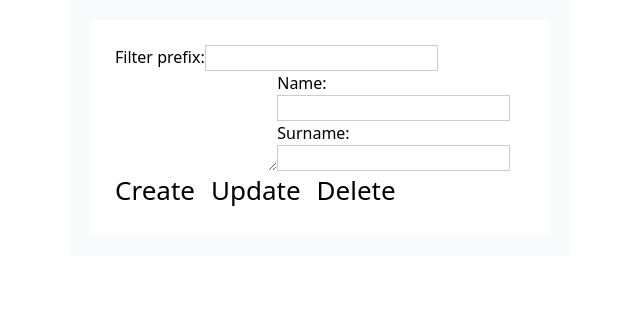
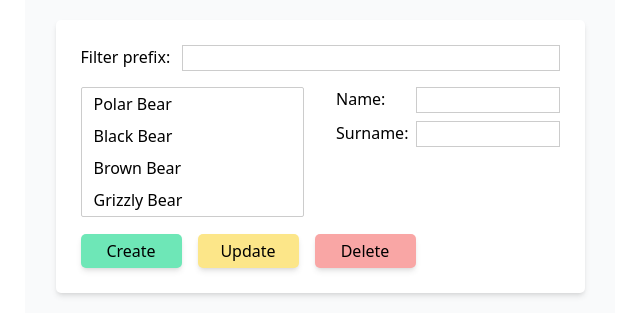
Before and after one commit to johanDev19/idiomatic-test-challenge, a React (Vite) app: page / in a window 1280 px wide. Shown: the top 336 px of the page, without its empty margins (320-960 px from the left). Built offline with nearby package versions, Linux system fonts and the light colour scheme.

Commit message:
refactor: improve the form layout

```diff
--- a/src/components/Form/Form.jsx
+++ b/src/components/Form/Form.jsx
@@ -1,32 +1,40 @@
-import Card from "../common/Card/Card";
+import classNames from "classnames";
+import Button from "../common/Button";
+import Card from "../common/Card";
 import Input from "../common/Input";
-import Label from "../common/Label/Label";
+import Label from "../common/Label";
+import Select from "../common/Select";
 import styles from "./form.module.css";
 
 function Form() {
   return (
-    <Card className={styles.formContainer}>
-      <div className="flex">
-        <Label>Filter prefix:</Label>
-        <Input />
+    <Card className={classNames(styles.formContainer, "shadow-md")}>
+      <div className="flex grow">
+        <Label className="mr-3">Filter prefix:</Label>
+        <Input className="grow" />
       </div>
-      <div className="flex justify-between">
-        <textarea />
+      <div className="mt-4 columns-2 gap-8">
+        <Select multiple className="grow">
+          <option>Polar Bear</option>
+          <option>Black Bear</option>
+          <option>Brown Bear</option>
+          <option>Grizzly Bear</option>
+        </Select>
         <div className="flex flex-col items-end">
-          <div>
-            <Label>Name:</Label>
-            <Input />
+          <div className="flex justify-between w-full">
+            <Label className={styles.label}>Name:</Label>
+            <Input className="w-full" />
           </div>
-          <div>
-            <Label>Surname:</Label>
-            <Input />
+          <div className="flex mt-2 w-full justify-between">
+            <Label className={classNames(styles.label)}>Surname:</Label>
+            <Input className="w-full" />
           </div>
         </div>
       </div>
-      <div className="flex justify-start gap-4">
-        <button>Create</button>
-        <button>Update</button>
-        <button>Delete</button>
+      <div className="flex justify-start gap-4 mt-4">
+        <Button color="#6ee7b7">Create</Button>
+        <Button color="#fce689">Update</Button>
+        <Button color="#f9a6a5">Delete</Button>
       </div>
     </Card>
   );
--- a/src/components/Form/form.module.css
+++ b/src/components/Form/form.module.css
@@ -1,4 +1,7 @@
 .formContainer {
-  width: 100%;
   border-radius: 5px;
 }
+
+.label {
+  min-width: 80px;
+}
--- a/src/components/common/Container/container.module.css
+++ b/src/components/common/Container/container.module.css
@@ -1,6 +1,6 @@
 .container {
   width: 100%;
-  max-width: 500px;
+  max-width: 550px;
   padding: 20px;
   margin-right: auto;
   margin-left: auto;
@@ -8,4 +8,5 @@
   display: flex;
   justify-content: center;
   align-items: center;
+  box-sizing: content-box;
 }
```
